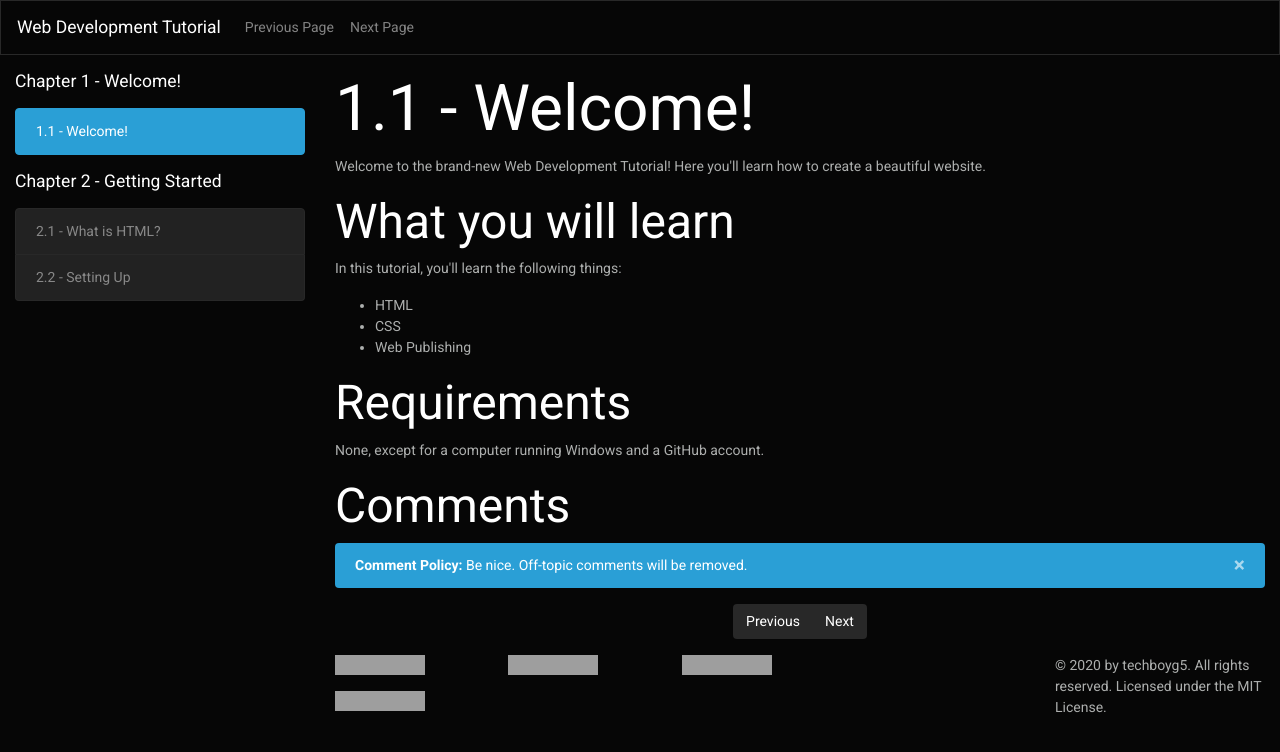
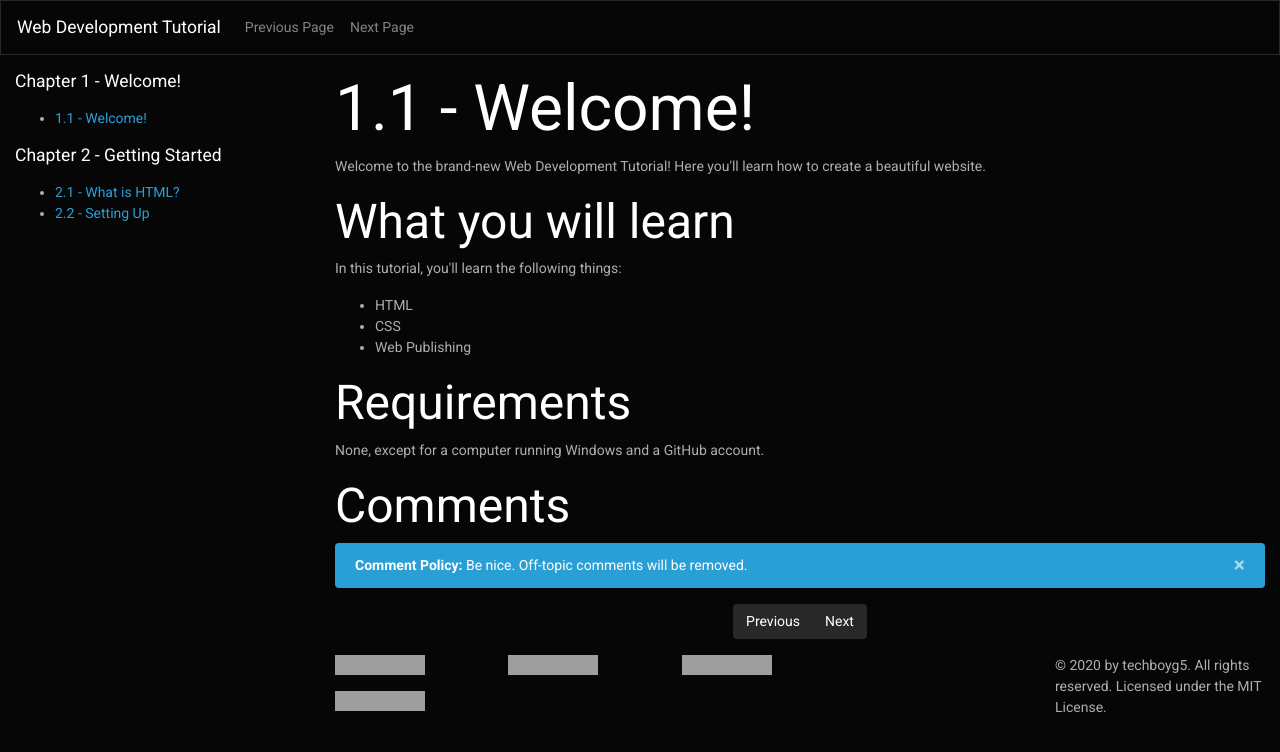
Before and after one commit to techboyg5/web-development-tutorial, a Jekyll site: the page built from chapter1/page1.html, in a window 1280 px wide. Shown: the top 752 px of the page. Built offline with Jekyll 4.4.1, drawn with Linux system fonts in a browser that asks for light colours; nearby versions of some CDN libraries; comment, search, counter and statistics services are not loaded; grey boxes are pictures that could not be loaded.

Commit message:
Convert list groups to traditional uls

```diff
--- a/_layouts/default.html
+++ b/_layouts/default.html
@@ -45,14 +45,14 @@
       <div class="row">
         <div class="col-md-3">
             <h2 class="lead">Chapter 1 - Welcome!</h2>
-          <div class="list-group my-3">
-            <a class="list-group-item list-group-item-action {% if page.url == '/chapter1/page1.html' %}active{% endif %}" href="/web-development-tutorial/chapter1/page1.html">1.1 - Welcome!</a>
-          </div>
+          <ul class="my-3">
+            <li><a class="left-sidebar-link {% if page.url == '/chapter1/page1.html' %}active{% endif %}" href="/web-development-tutorial/chapter1/page1.html">1.1 - Welcome!</a></li>
+          </ul>
           <h2 class="lead">Chapter 2 - Getting Started</h2>
-          <div class="list-group my-3">
-            <a class="list-group-item list-group-item-action {% if page.url == '/chapter2/page1.html' %}active{% endif %}" href="/web-development-tutorial/chapter2/page1.html">2.1 - What is HTML?</a>
-            <a class="list-group-item list-group-item-action {% if page.url == '/chapter2/page2.html' %}active{% endif %}" href="/web-development-tutorial/chapter2/page2.html">2.2 - Setting Up</a>
-          </div>
+          <ul class="my-3">
+            <li><a class="left-sidebar-link {% if page.url == '/chapter2/page1.html' %}active{% endif %}" href="/web-development-tutorial/chapter2/page1.html">2.1 - What is HTML?</a></li>
+            <li><a class="left-sidebar-link {% if page.url == '/chapter2/page2.html' %}active{% endif %}" href="/web-development-tutorial/chapter2/page2.html">2.2 - Setting Up</a></li>
+          </ul>
         </div>
         <div class="col-md">
           <h1>{{ page.title }}</h1>
```
